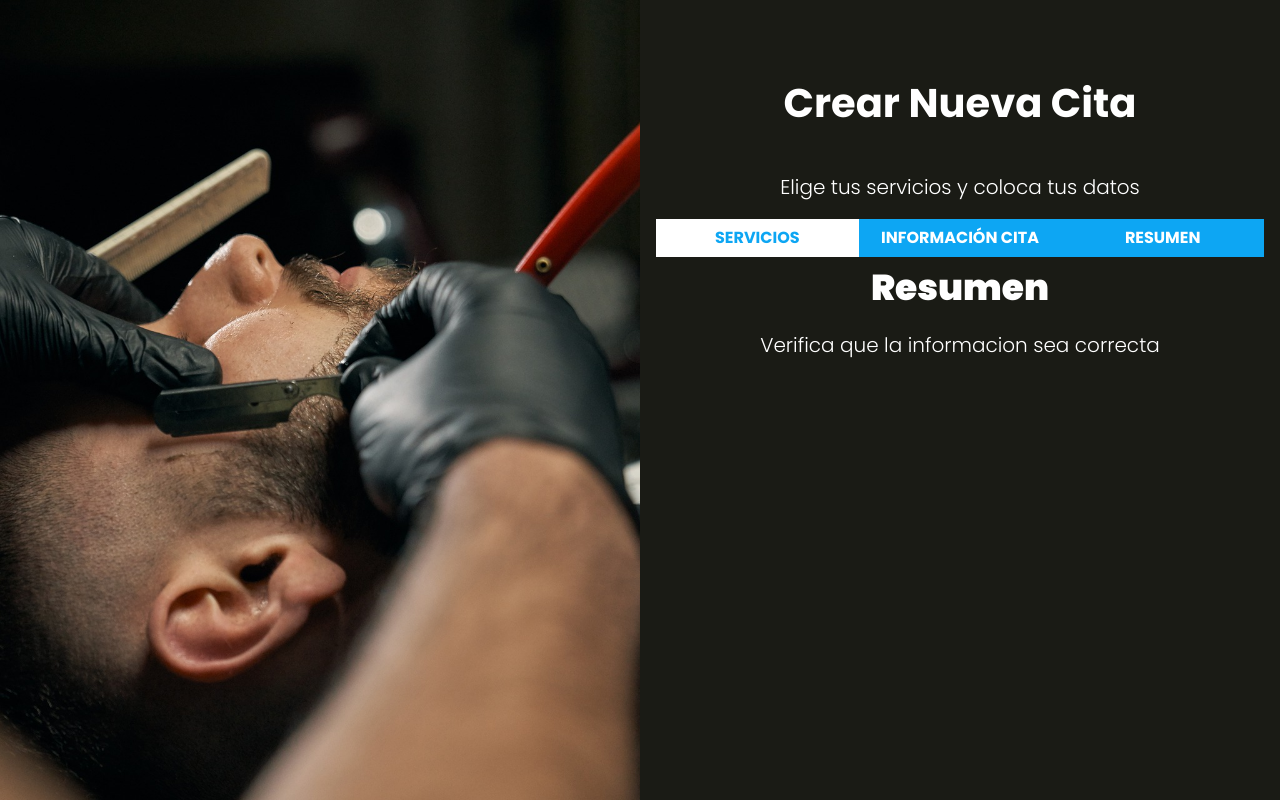
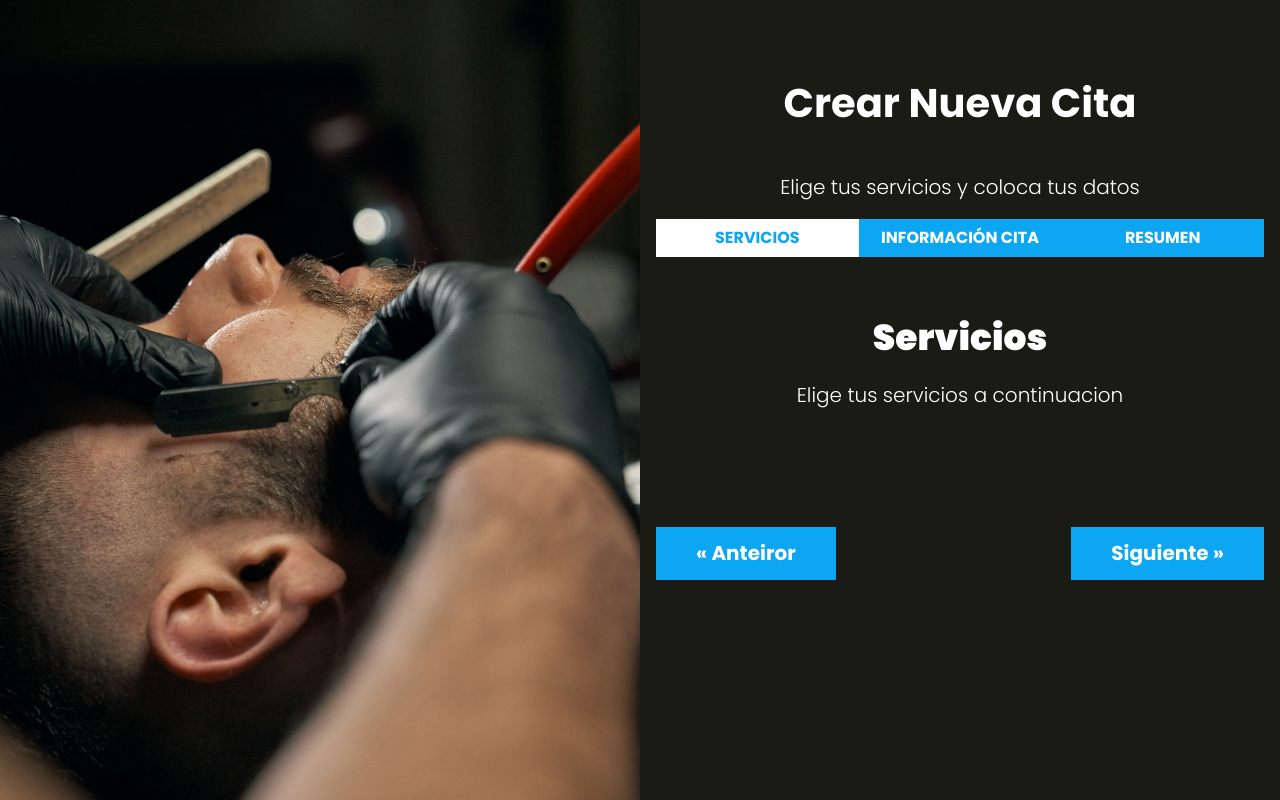
Before and after one commit to Sebastian-BLR/AppSalon_PHP_MVC_JS_SASS, a PHP site: the page made by views/cita/index.php in a window 1280 px wide. Run offline with PHP 8.4, Linux system fonts and the light colour scheme; the template is opened without the code that fills it: most values are stand-ins (such as "Sample title", 1, 10 or a date in 2020).

Commit message:
Creando Botones para Paginador

```diff
--- a/src/scss/componentes/_index.scss
+++ b/src/scss/componentes/_index.scss
@@ -3,3 +3,4 @@
 @forward 'acciones';
 @forward 'alertas';
 @forward 'tabs';
+@forward 'paginacion';
--- /dev/null
+++ b/src/scss/componentes/_paginacion.scss
@@ -0,0 +1,15 @@
+@use 'base/variables' as v;
+@use 'base/mixins' as m;
+
+.paginacion{
+    padding: v.$separacion 0;
+    @include m.telefono{
+        display: flex;
+        justify-content: space-between;
+    }
+
+    button{
+        margin: 0;
+        margin-bottom: 1rem;
+    }
+}
--- a/src/scss/layout/_cita.scss
+++ b/src/scss/layout/_cita.scss
@@ -1,11 +1,11 @@
 .seccion{
+    padding: 5rem 0;
     .text-center{
         text-align: center;
 
     }
 
-    &:nth-child(2),
-    &:nth-child(3){
+    &:nth-child(n+3){
         display: none;
     }
 }
--- a/views/cita/index.php
+++ b/views/cita/index.php
@@ -38,4 +38,10 @@
         <p class="text-center">Verifica que la informacion sea correcta</p>
 
     </div>
+
+    <div class="paginacion">
+        <button id="anterior" class="boton">&laquo; Anteiror</button>
+        <button id="siguiente" class="boton">Siguiente &raquo;</button>
+    </div>
+
 </div>
```
Also changed, not shown: public/build/css/app.css, 1 other file.
